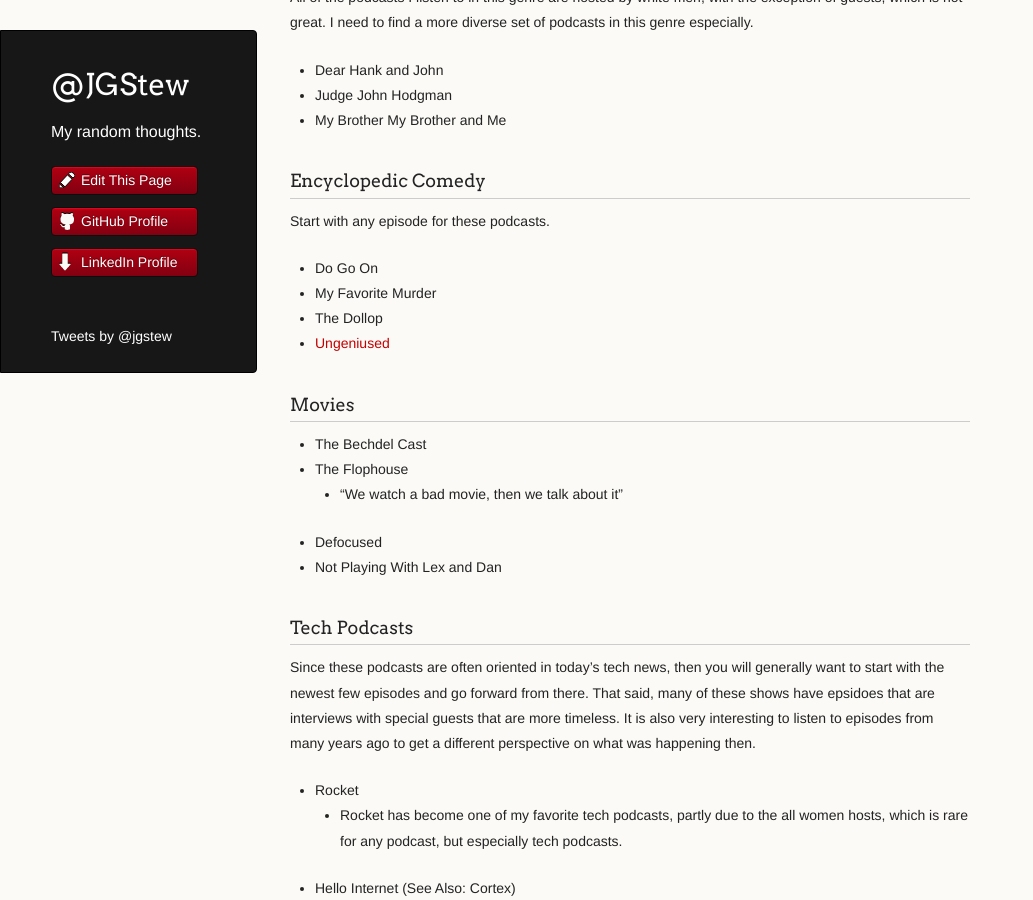
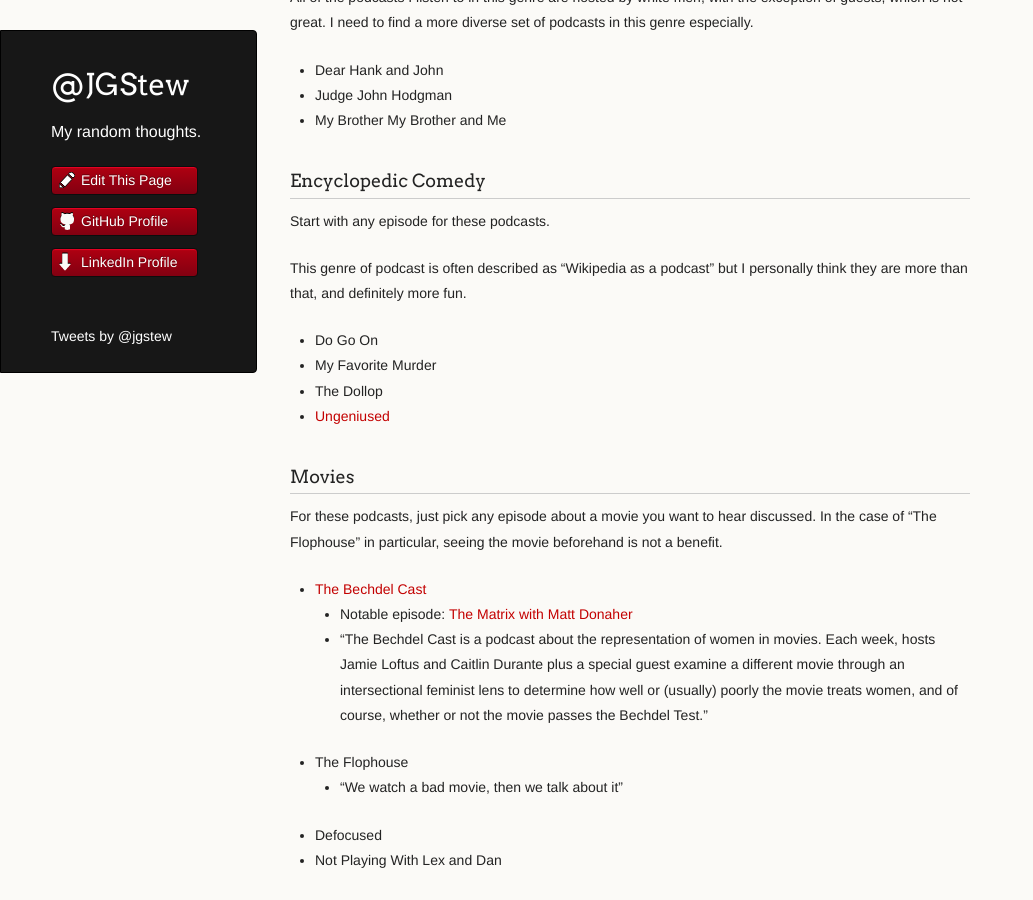
Before and after one commit to jgstew/jgstew.github.io, a Jekyll site: the page built from _posts/2018-01-01-My-Favorite-Podcasts.md, in a window 1280 px wide and 900 px high, scrolled down 1060 px. Shown: the whole window, without its empty margins (0-1033 px from the left). Built offline with Jekyll 4.4.1, drawn with Linux system fonts in a browser that asks for light colours; nearby versions of some CDN libraries; comment, search, counter and statistics services are not loaded.

Commit message:
Update 2018-01-01-My-Favorite-Podcasts.md

```diff
--- a/_posts/2018-01-01-My-Favorite-Podcasts.md
+++ b/_posts/2018-01-01-My-Favorite-Podcasts.md
@@ -39,6 +39,8 @@ All of the podcasts I listen to in this genre are hosted by white men, with the
 
 Start with any episode for these podcasts.
 
+This genre of podcast is often described as "Wikipedia as a podcast" but I personally think they are more than that, and definitely more fun.
+
 - Do Go On
 - My Favorite Murder
 - The Dollop
@@ -46,7 +48,11 @@ Start with any episode for these podcasts.
 
 ### Movies
 
-- The Bechdel Cast
+For these podcasts, just pick any episode about a movie you want to hear discussed. In the case of "The Flophouse" in particular, seeing the movie beforehand is not a benefit.
+
+- [The Bechdel Cast](https://www.bechdelcast.com/)
+  - Notable episode: [The Matrix with Matt Donaher](https://overcast.fm/+HqRtygijo)
+  - "The Bechdel Cast is a podcast about the representation of women in movies. Each week, hosts Jamie Loftus and Caitlin Durante plus a special guest examine a different movie through an intersectional feminist lens to determine how well or (usually) poorly the movie treats women, and of course, whether or not the movie passes the Bechdel Test."
 - The Flophouse
   - "We watch a bad movie, then we talk about it"
 - Defocused
```
